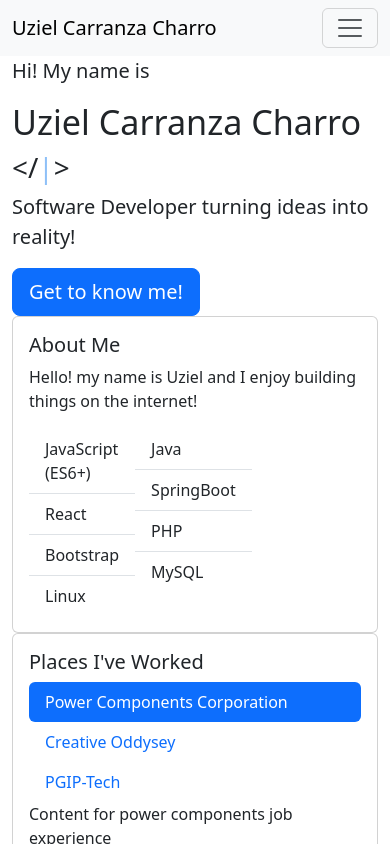
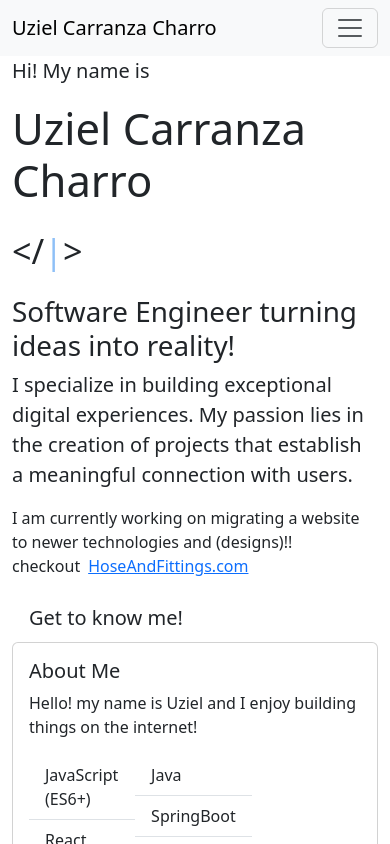
Before and after one commit to UzielCarranza/developeando, a React (Create React App) app: page / in a window 390 px wide. Shown: the top 844 px of the page. Built offline with nearby package versions, Linux system fonts and the light colour scheme.

Commit message:
adds information to display on the hero section - added classes to display hero section on mobile and desktop view

```diff
--- a/src/components/Header.js
+++ b/src/components/Header.js
@@ -4,21 +4,35 @@ import {typeWriter} from "../utils/type-writer";
 import "../styles/callToAction.css";
 
 export const CallToAction = () => {
-
-
     useEffect(() => {
         typeWriter( ["Coder", "Developer", "Engineer", "Programmer"], "type-writer").then(r => {console.log(r)}).catch((error) => console.log(error));
     }, []);
 
     return (
-            <Container>
+            <Container id="hero-intro" className="p-md-5">
                 <p className="lead">Hi! My name is</p>
-                <h1 className="display-4">Uziel Carranza Charro </h1>
-                <h4 className="display-6">{`</`}<span id="type-writer"></span><span id="cursor">|</span>{`>`}  </h4>
-                <p className="lead">  Software Developer turning ideas into reality! </p>
+
+                <div className="d-flex flex-row flex-wrap align-items-center gap-3">
+                    <h1 className="display-1">Uziel Carranza Charro</h1>
+                    <h5 className="display-4">
+                        {`</`}<span id="type-writer"></span><span id="cursor">|</span>{`>`}
+                    </h5>
+                    <h4 className="display-6 subtitle-header">  Software Engineer turning ideas into reality! </h4>
+                </div>
+
+                <p className="lead">
+                    I specialize in building exceptional digital experiences. My passion lies in the creation of projects that
+                    establish a meaningful connection with users.
+                </p>
+                <p>
+                    I am currently working on migrating a website to newer technologies and (designs)!! checkout
+                    <a href="https://www.hoseandfittings.com" className="p-2" target="_blank">
+                        HoseAndFittings.com
+                    </a>
+                </p>
                 <Row>
                     <Col>
-                        <Button variant="primary" size="lg" href="#about">
+                        <Button variant="app" size="lg" href="#about-section">
                             Get to know me!
                         </Button>
                     </Col>
```
